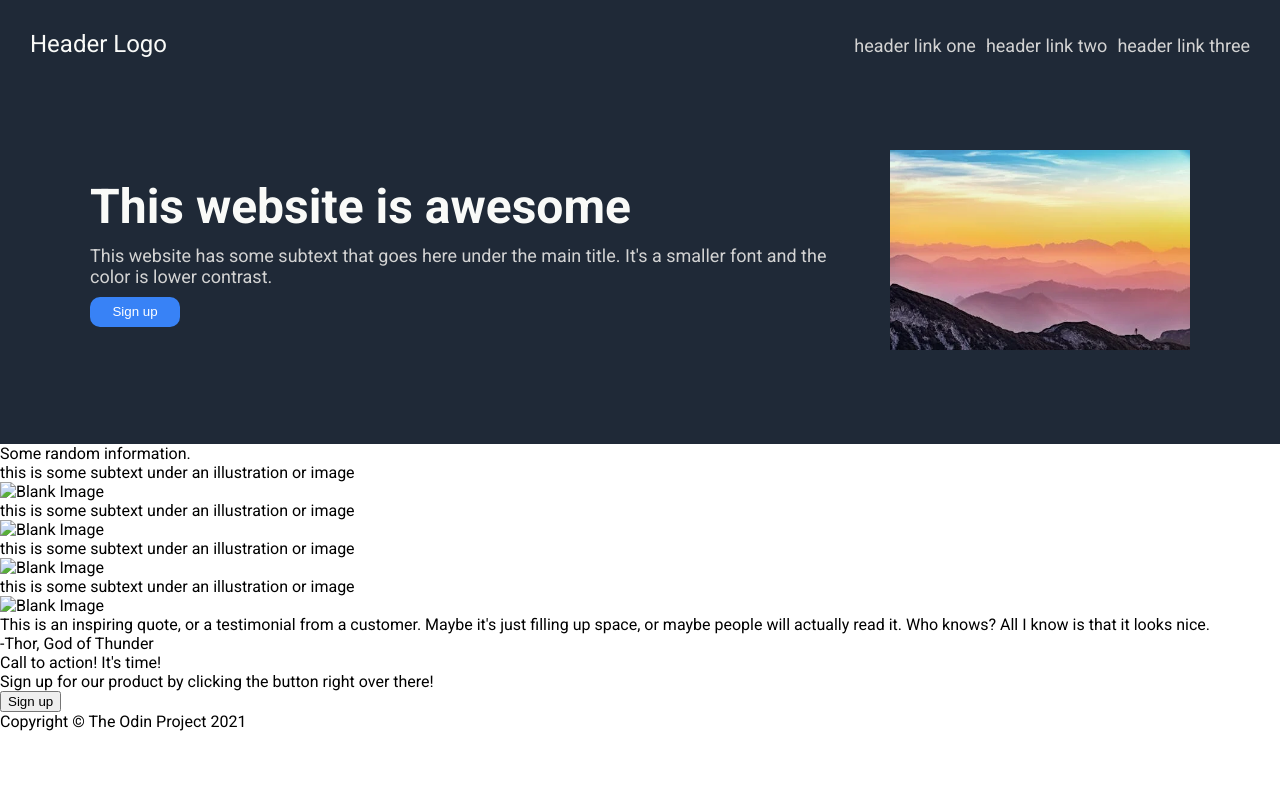
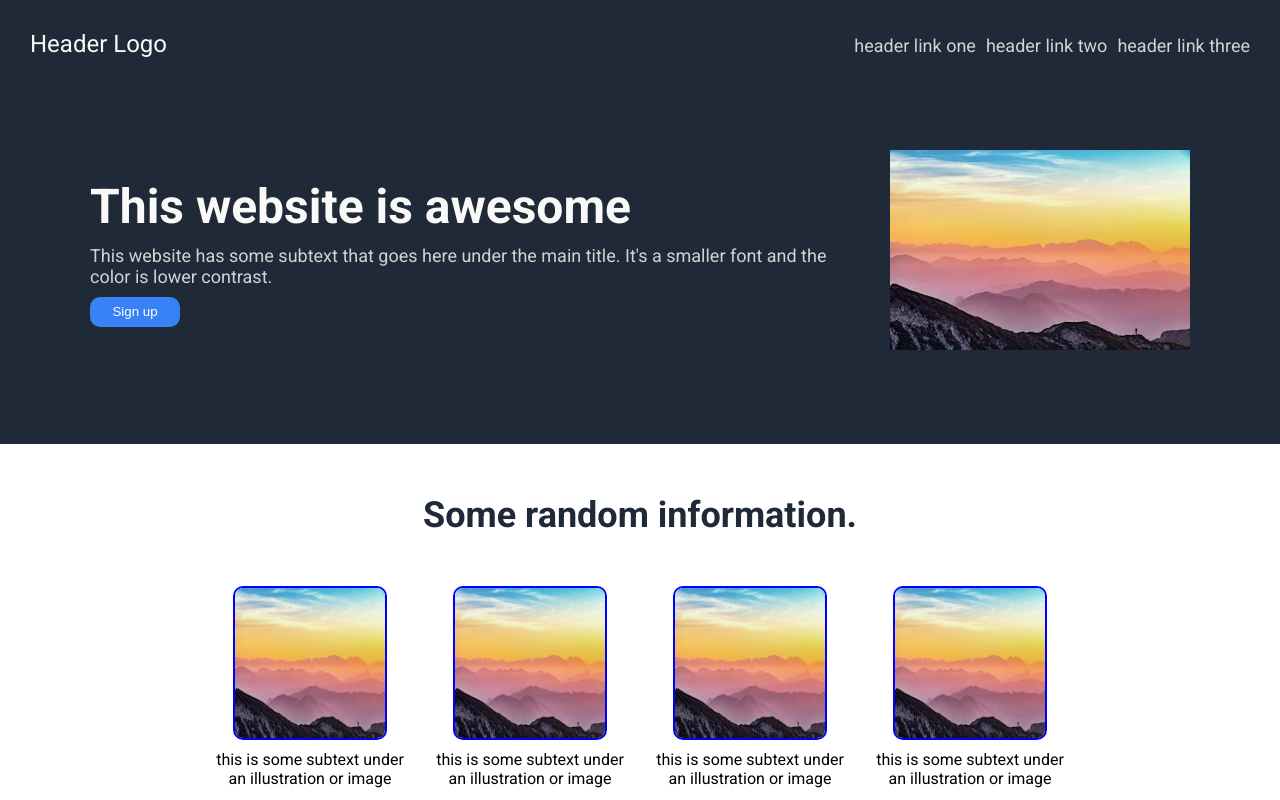
Before and after one commit to dankdungeon/landing-page, a plain HTML site: page index.html in a window 1280 px wide. Shown: the top 800 px of the page. Drawn offline with Linux system fonts and the light colour scheme.

Commit message:
Styling of Section 2.
Finished styling the second section of the website.

```diff
--- a/index.html
+++ b/index.html
@@ -32,23 +32,39 @@
         </div>
       </div>
       <div class="section2">
-        <p>Some random information.</p>
+        <p id="information-header-text">Some random information.</p>
         <div class="imgContainer">
           <div class="imgBlock">
+            <img
+              class="cards"
+              src="img.webp"
+              alt="blank image"
+            />
             <p>this is some subtext under an illustration or image</p>
-            <img src="" alt="Blank Image" style="width: 100px; height: 100px" />
           </div>
           <div class="imgBlock">
+            <img
+              class="cards"
+              src="img.webp"
+              alt="blank image"
+            />
             <p>this is some subtext under an illustration or image</p>
-            <img src="" alt="Blank Image" style="width: 100px; height: 100px" />
           </div>
           <div class="imgBlock">
+            <img
+              class="cards"
+              src="img.webp"
+              alt="blank image"
+            />
             <p>this is some subtext under an illustration or image</p>
-            <img src="" alt="Blank Image" style="width: 100px; height: 100px" />
           </div>
           <div class="imgBlock">
+            <img
+              class="cards"
+              src="img.webp"
+              alt="blank image"
+            />
             <p>this is some subtext under an illustration or image</p>
-            <img src="" alt="Blank Image" style="width: 100px; height: 100px" />
           </div>
         </div>
       </div>
--- a/styles.css
+++ b/styles.css
@@ -1,6 +1,5 @@
-/* this section will be for text styling */
 @import url('https://fonts.googleapis.com/css2?family=Roboto:wght@400;500;700&display=swap');
-
+/* section 1 */
 body {
   font-family: 'Roboto', sans-serif;
   display: flex;
@@ -70,3 +69,49 @@ p {
   border: none;
   border-radius: 10px;
 }
+
+/* section 2 */
+#information-header-text {
+  font-size: 36px;
+  color: #1F2937;
+  font-weight: 900;
+  margin-bottom: 50px;
+}
+
+.section2 {
+  display: flex;
+  flex-direction: column;
+  justify-content: center;
+  align-items: center;
+  padding: 50px;
+}
+
+.cards {
+  border-radius: 10px;
+  border: 2px solid;
+  border-color: blue;
+
+}
+
+.cards {
+  height: 150px;
+  width: 150px;
+  margin-bottom: 10px;
+}
+.imgContainer {
+  display: flex;
+  justify-content: center;
+  align-items: center;
+  gap: 20px;
+  margin-left: 100px;
+  margin-right: 100px;
+}
+
+.imgBlock {
+  display: flex;
+  flex-direction: column;
+  justify-content: center;
+  align-items: center;
+  width: 200px;
+  text-align: center;
+}
```
Also changed, not shown: 1 other file.
